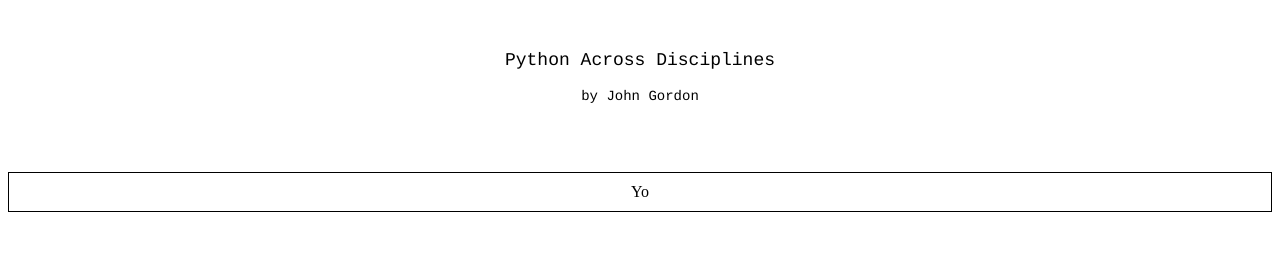
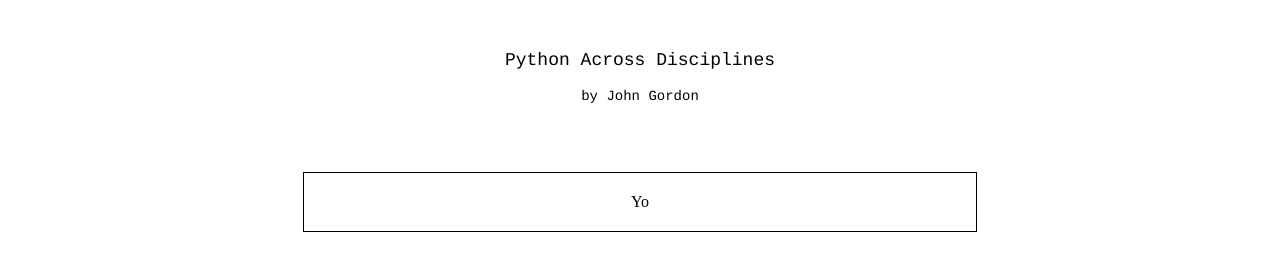
Before and after one commit to pythonacrossdisciplines/pythonacrossdisciplines.github.io, a plain HTML site: page index.html in a window 1280 px wide. Drawn offline with Linux system fonts and the light colour scheme.

Commit message:
Update index.html

```diff
--- a/index.html
+++ b/index.html
@@ -10,7 +10,7 @@
         <p style="font-family: Courier; font-size: 18px;">Python Across Disciplines</p>
         <p style="font-family: Courier; font-size: 14px;">by John Gordon</p>
         <br><br><br>
-        <div style="border: 1px solid black; padding: 10px;">
+        <div style="border: 1px solid black; padding: 20px; width: 50%">
             Yo
         </div>
     </center>
```
